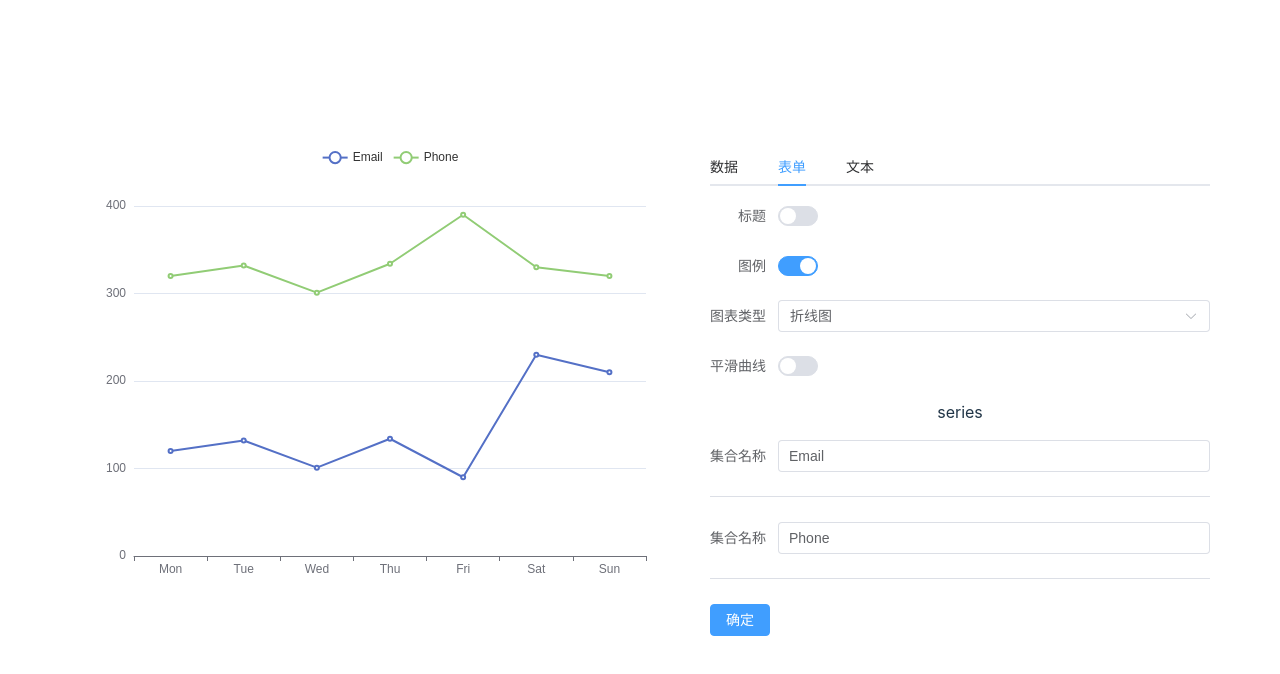
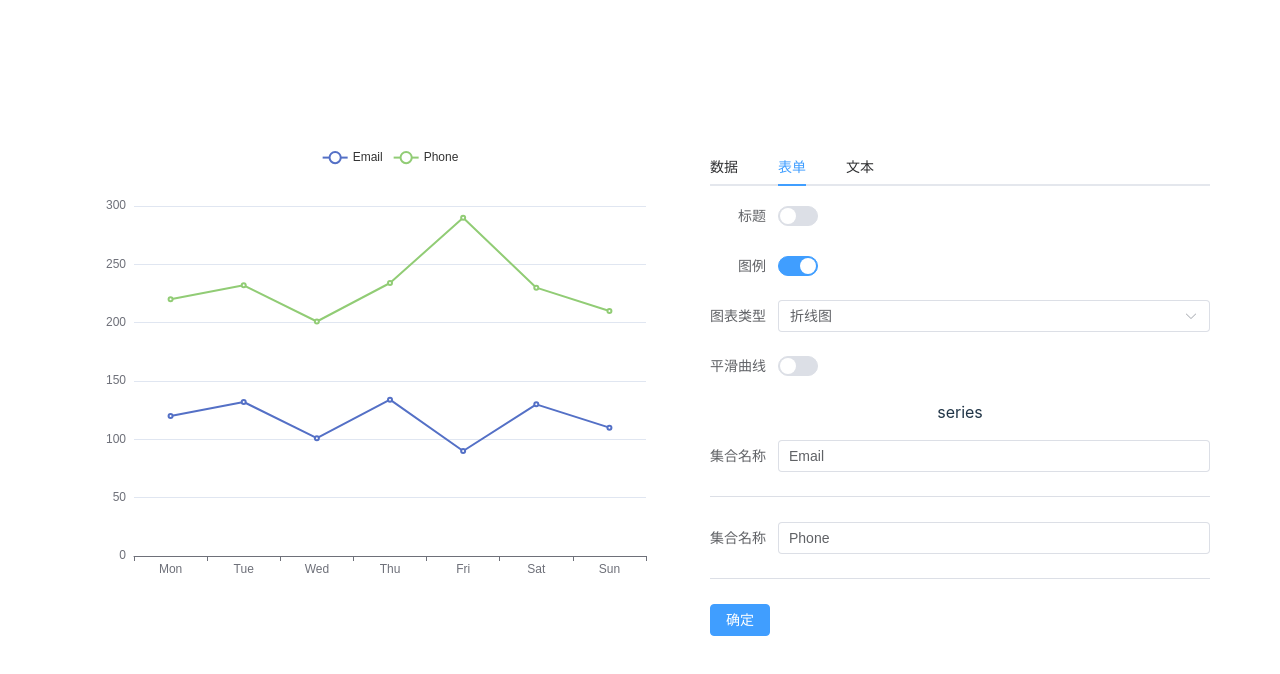
Before and after one commit to lienze87/hayate, a Vue app: page / in a window 1280 px wide. Shown: the top 674 px of the page. Built offline with nearby package versions, Linux system fonts and the light colour scheme.

Commit message:
feat: 修改数据格式

```diff
--- a/src/App.vue
+++ b/src/App.vue
@@ -24,6 +24,35 @@
     },
   ];
 
+  const dataset = ref([
+    {
+      id: 1,
+      name: "Email",
+      values: [
+        { name: "Mon", value: 120 },
+        { name: "Tue", value: 132 },
+        { name: "Wed", value: 101 },
+        { name: "Thu", value: 134 },
+        { name: "Fri", value: 90 },
+        { name: "Sat", value: 130 },
+        { name: "Sun", value: 110 },
+      ],
+    },
+    {
+      id: 2,
+      name: "Phone",
+      values: [
+        { name: "Mon", value: 220 },
+        { name: "Tue", value: 232 },
+        { name: "Wed", value: 201 },
+        { name: "Thu", value: 234 },
+        { name: "Fri", value: 290 },
+        { name: "Sat", value: 230 },
+        { name: "Sun", value: 210 },
+      ],
+    },
+  ]);
+
   const config = ref({
     title: {
       show: false,
@@ -35,30 +64,29 @@
     legend: {
       show: true,
     },
+    xAxis: {
+      show: true,
+      type: "category",
+      data: [],
+    },
+    yAxis: { show: true, type: "value" },
   });
 
   const seriesType = ref("line");
-  const lineSmooth = ref(false);
-  const categoryList = ref(["Mon", "Tue", "Wed", "Thu", "Fri", "Sat", "Sun"]);
+  const lineConfig = ref({
+    smooth: false,
+  });
 
-  const seriesData = ref([
-    {
-      id: 1,
-      name: "Email",
-      data: [120, 132, 101, 134, 90, 230, 210],
-    },
-    {
-      id: 2,
-      name: "Phone",
-      data: [320, 332, 301, 334, 390, 330, 320],
-    },
-  ]);
+  const categoryList = computed(() => {
+    return dataset.value[0].values.map((ele) => ele.name);
+  });
 
   const dataList = computed(() => {
-    return seriesData.value.map((group) => {
+    return dataset.value.map((group) => {
       let data: any = {};
-      categoryList.value.forEach((category, index) => {
-        data[category] = group.data[index];
+
+      group.values.forEach((item) => {
+        data[item.name] = item.value;
       });
 
       return data;
@@ -66,27 +94,33 @@
   });
 
   const options = computed(() => {
+    if (seriesType.value === "pie") {
+      config.value.xAxis.show = false;
+      config.value.yAxis.show = false;
+    } else {
+      config.value.xAxis.show = true;
+      config.value.yAxis.show = true;
+    }
+    config.value.xAxis.data = categoryList.value;
     return {
       ...config.value,
-      xAxis: {
-        show: seriesType.value === "pie" ? false : true,
-        type: "category",
-        data: categoryList.value,
-      },
-      yAxis: { show: seriesType.value === "pie" ? false : true, type: "value" },
-      series: seriesData.value.map((serie) => {
+      series: dataset.value.map((item) => {
+        const valueList = item.values.map((ele) => ele.value);
         if (seriesType.value === "pie") {
           return {
-            ...serie,
+            name: item.name,
             type: seriesType.value,
-            data: categoryList.value.map((category, index) => {
-              return { name: category, value: serie.data[index] };
-            }),
+            data: item.values,
           };
         } else if (seriesType.value === "line") {
-          return { ...serie, type: seriesType.value, smooth: lineSmooth.value };
+          return {
+            name: item.name,
+            type: seriesType.value,
+            data: valueList,
+            ...lineConfig.value,
+          };
         } else {
-          return { ...serie, type: seriesType.value };
+          return { name: item.name, type: seriesType.value, data: valueList };
         }
       }),
     };
@@ -140,11 +174,11 @@
             </el-select>
           </el-form-item>
           <el-form-item v-if="seriesType === 'line'" label="平滑曲线">
-            <el-switch v-model="lineSmooth"></el-switch>
+            <el-switch v-model="lineConfig.smooth"></el-switch>
           </el-form-item>
           <div>
             <p>series</p>
-            <div v-for="group in seriesData" :key="group.id">
+            <div v-for="group in dataset" :key="group.id">
               <el-form-item label="集合名称">
                 <el-input
                   v-model="group.name"
```
Also changed, not shown: 1 other file (tests, documents, lock files or other folders).
